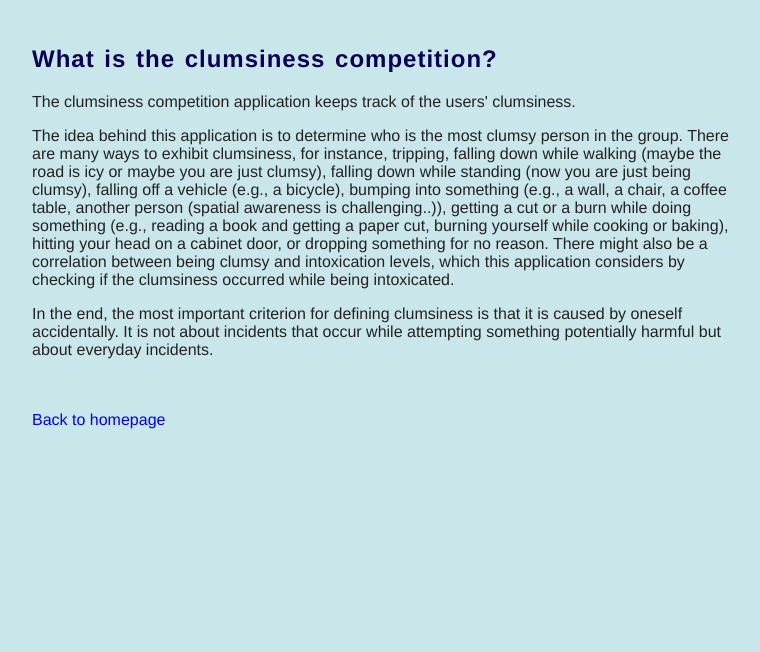
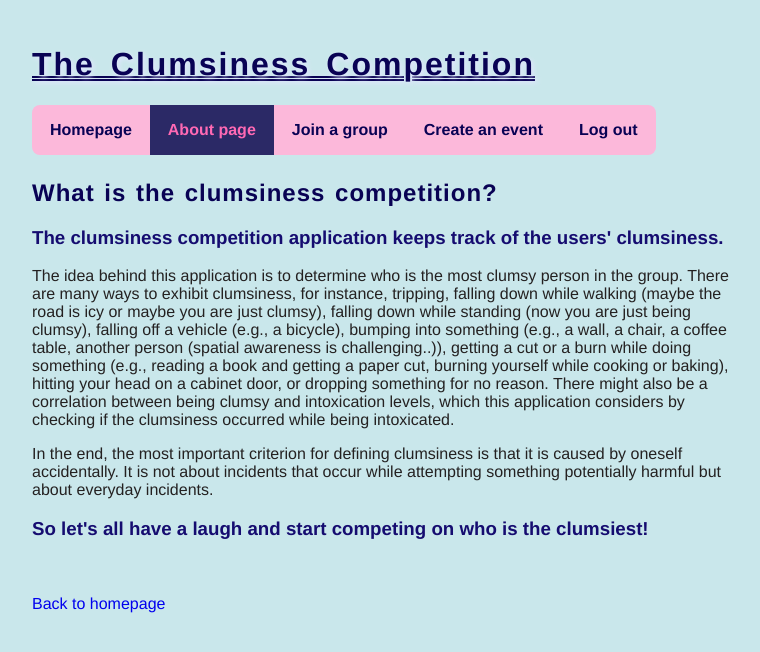
Before and after one commit to rautiais/t-h-ilykisa, a Flask app: page /info in a window 1280 px wide. Shown: the top 652 px of the page, without its empty margins (248-1008 px from the left). Run offline with Flask 3, Linux system fonts and the light colour scheme; the visitor is signed in with stand-in values (Sample User, id 1).

Commit message:
Made a navigation bar

```diff
--- a/static/main.css
+++ b/static/main.css
@@ -27,7 +27,7 @@ h2 {
 }
 
 h3 {
-  color:  rgb(21, 12, 112);
+  color: rgb(21, 12, 112);
 }
 
 p {
@@ -54,11 +54,49 @@ a:hover {
   padding: 20px;
 }
 
+nav {
+  text-align: left;
+}
+
+.navbar {
+  display: inline-block;
+  list-style-type: none;
+  margin: 0;
+  padding: 0;
+  overflow: hidden;
+  background-color: rgb(252, 184, 218);
+  border-radius: 8px;
+}
+
+.navbar li {
+  float: left;
+}
+
+.navbar li a {
+  display: block;
+  color: rgb(9, 2, 84);
+  font-weight: bold;
+  text-align: center;
+  padding: 16px 18px;
+  text-decoration: none;
+  transition: 0.3s;
+}
+
+.navbar li a:hover {
+  background-color: rgb(201, 231, 235);
+  color: hotpink;
+}
+
+.navbar li a.active {
+  background-color: rgb(43, 41, 102);
+  color: hotpink;
+}
+
 /* div {
   width: 300px;
   margin: auto;
-  /* border: 1px solid red; */
- /* padding: 25px 50px 75px 100px;
+  border: 1px solid red;
+  padding: 25px 50px 75px 100px;
 } */
 
 .container {
@@ -72,3 +110,9 @@ a:hover {
   padding: 10px;
   /* border: 1px solid #ccc;  */
 }
+
+@media screen and (max-width: 600px) {
+  .navbar li {
+      float: none;
+  }
+}
--- a/templates/info.html
+++ b/templates/info.html
@@ -6,16 +6,42 @@
     <link rel="stylesheet" href="{{ url_for('static', filename='main.css') }}">
 </head>
 <body>
+    <header>
+        <h1>The Clumsiness Competition</h1>
+    </header>
+
+    <nav>
+        {% if session.user_id %}
+            <ul class="navbar">
+                <li><a href="/" class="{{ 'active' if request.path == '/' else '' }}">Homepage</a></li>
+                <li><a href="/info" class="{{ 'active' if request.path == '/info' else '' }}">About page</a></li>
+                <li><a href="/groups" class="{{ 'active' if request.path == '/groups' else '' }}">Join a group</a></li>
+                <li><a href="/event_cat" class="{{ 'active' if request.path == '/event_cat' else '' }}">Create an event</a></li>
+                <li><a href="/logout" class="{{ 'active' if request.path == '/logout' else '' }}">Log out</a></li>
+            </ul>
+    </nav>
+        {% else %}
+        <ul class="navbar">
+            <li><a href="/" class="{{ 'active' if request.path == '/' else '' }}">Homepage</a></li>
+            <li><a href="/info" class="{{ 'active' if request.path == '/info' else '' }}">About page</a></li>
+        </ul>
+    </nav>
+        {% endif %}
+
     <h2>What is the clumsiness competition?</h2>
-    <p>The clumsiness competition application keeps track of the users' clumsiness.
-    </p>
+
+    <h3>The clumsiness competition application keeps track of the users' clumsiness.
+    </h3>
 
     <p>The idea behind this application is to determine who is the most clumsy person in the group. There are many ways to exhibit clumsiness, for instance, tripping, falling down while walking (maybe the road is icy or maybe you are just clumsy), falling down while standing (now you are just being clumsy), falling off a vehicle (e.g., a bicycle), bumping into something (e.g., a wall, a chair, a coffee table, another person (spatial awareness is challenging..)), getting a cut or a burn while doing something (e.g., reading a book and getting a paper cut, burning yourself while cooking or baking), hitting your head on a cabinet door, or dropping something for no reason. There might also be a correlation between being clumsy and intoxication levels, which this application considers by checking if the clumsiness occurred while being intoxicated.
     </p>
     <p>In the end, the most important criterion for defining clumsiness is that it is caused by oneself accidentally. It is not about incidents that occur while attempting something potentially harmful but about everyday incidents.
     </p>
+    <h3>So let's all have a laugh and start competing on who is the clumsiest!</h3>
     <br>
     <br>
-    <a href="/">Back to homepage</a>
+    <footer>
+        <a href="/">Back to homepage</a>
+    </footer>
 </body>
 </html>
```
Also changed, not shown: templates/error.html (+26 -1 lines), templates/event_cat.html (+16 -0 lines), templates/groups.html (+13 -0 lines), templates/index.html (+18 -9 lines), templates/login.html (+12 -1 lines), templates/register.html (+13 -1 lines). Lines whose indentation alone changed are shown as unchanged.
